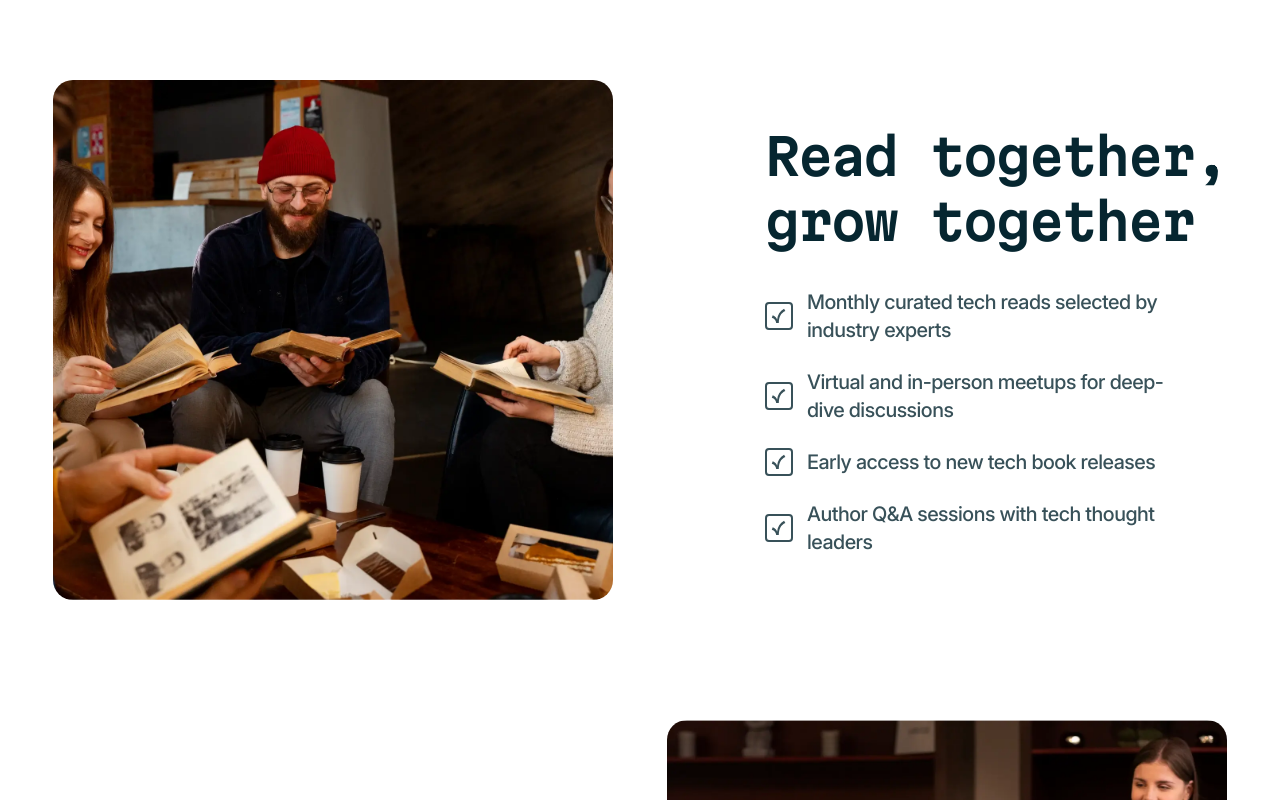
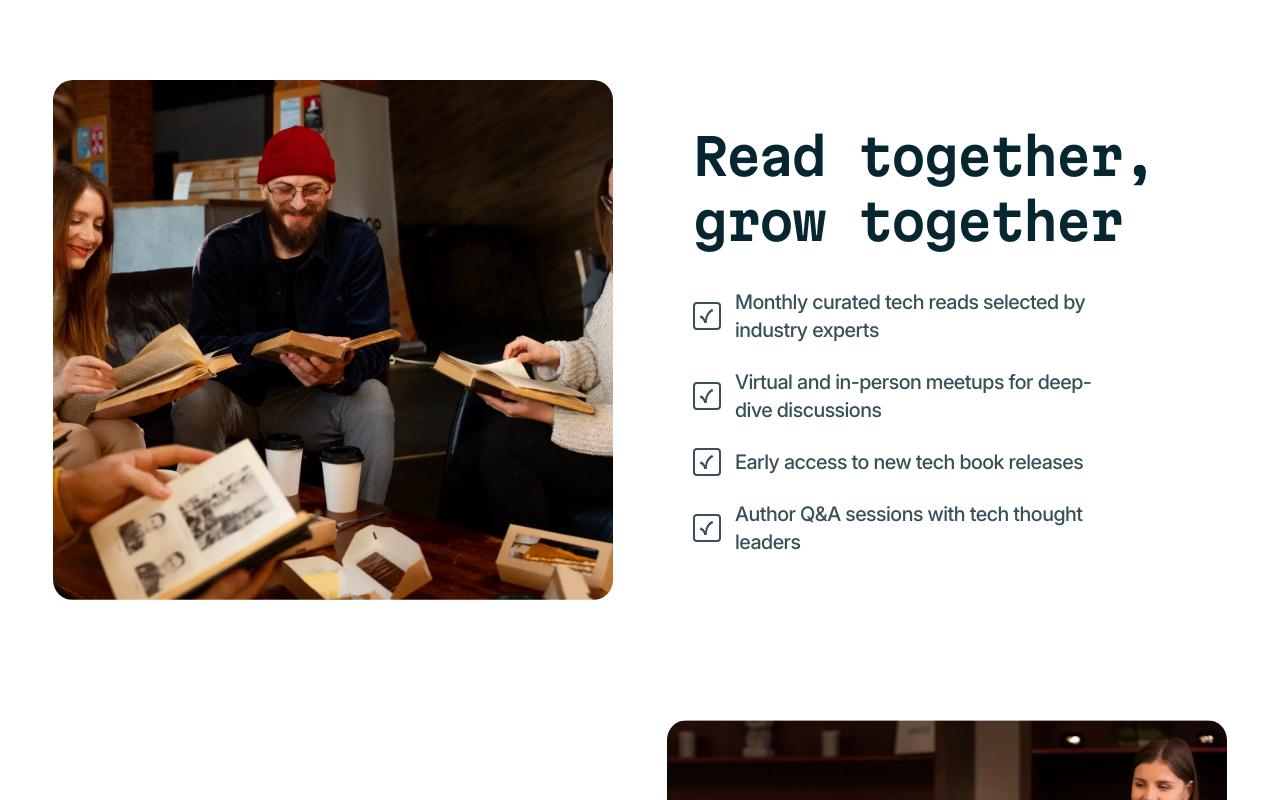
Before and after one commit to hector1234567/fm-tech-book-club-landing-page, a website: page index.html in a window 1280 px wide. Shown: the part 860-1660 px from the top of the page. Drawn offline with Linux system fonts and the light colour scheme.

Commit message:
Fix article

```diff
--- a/sass/components/article.scss
+++ b/sass/components/article.scss
@@ -29,6 +29,10 @@
       height: 100%;
       object-fit: cover;
     }
+  }
+
+  &__content {
+    flex-grow: 1;
   }
 
   &__heading {
```
Also changed, not shown: css/style.css, 1 other file.
